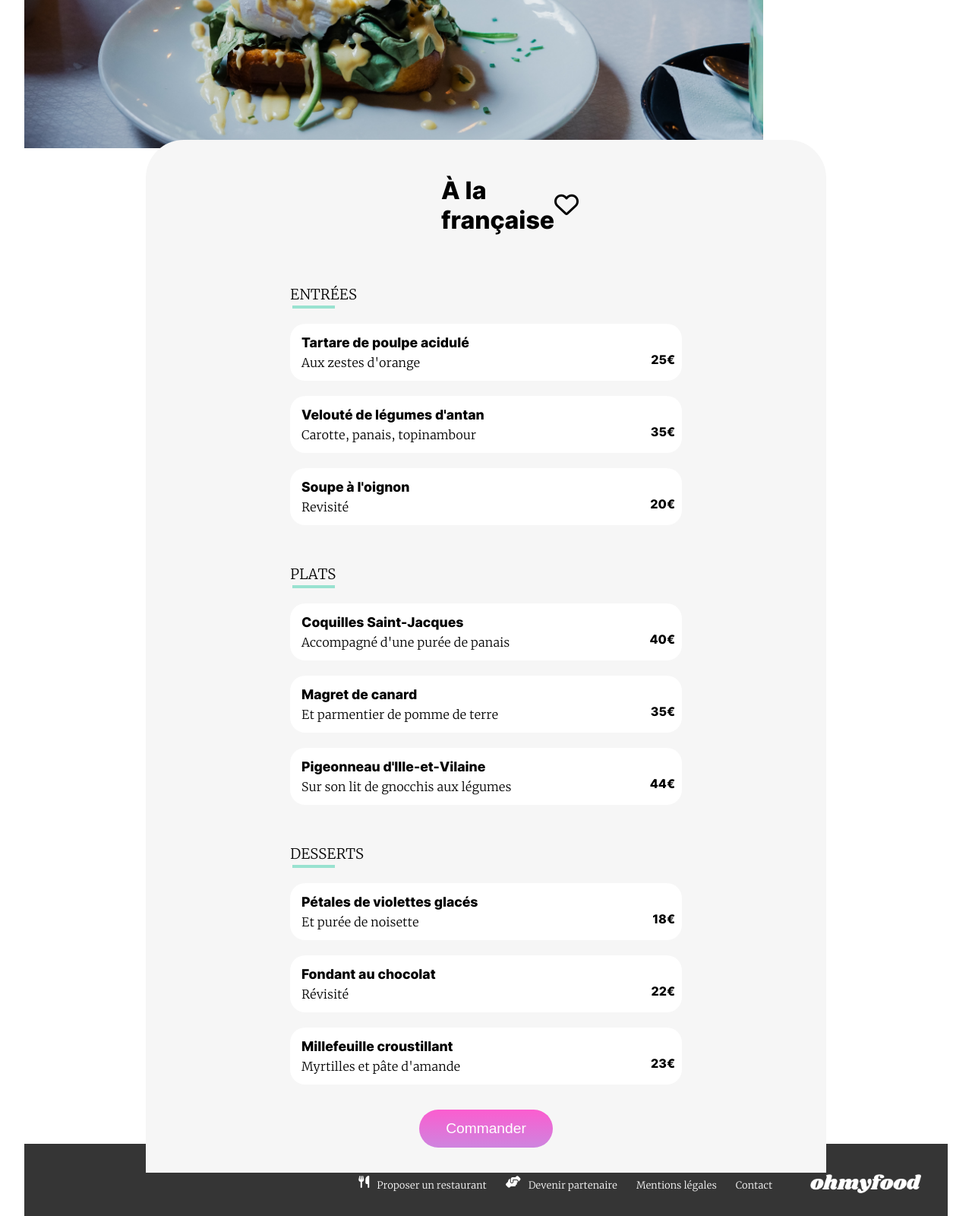
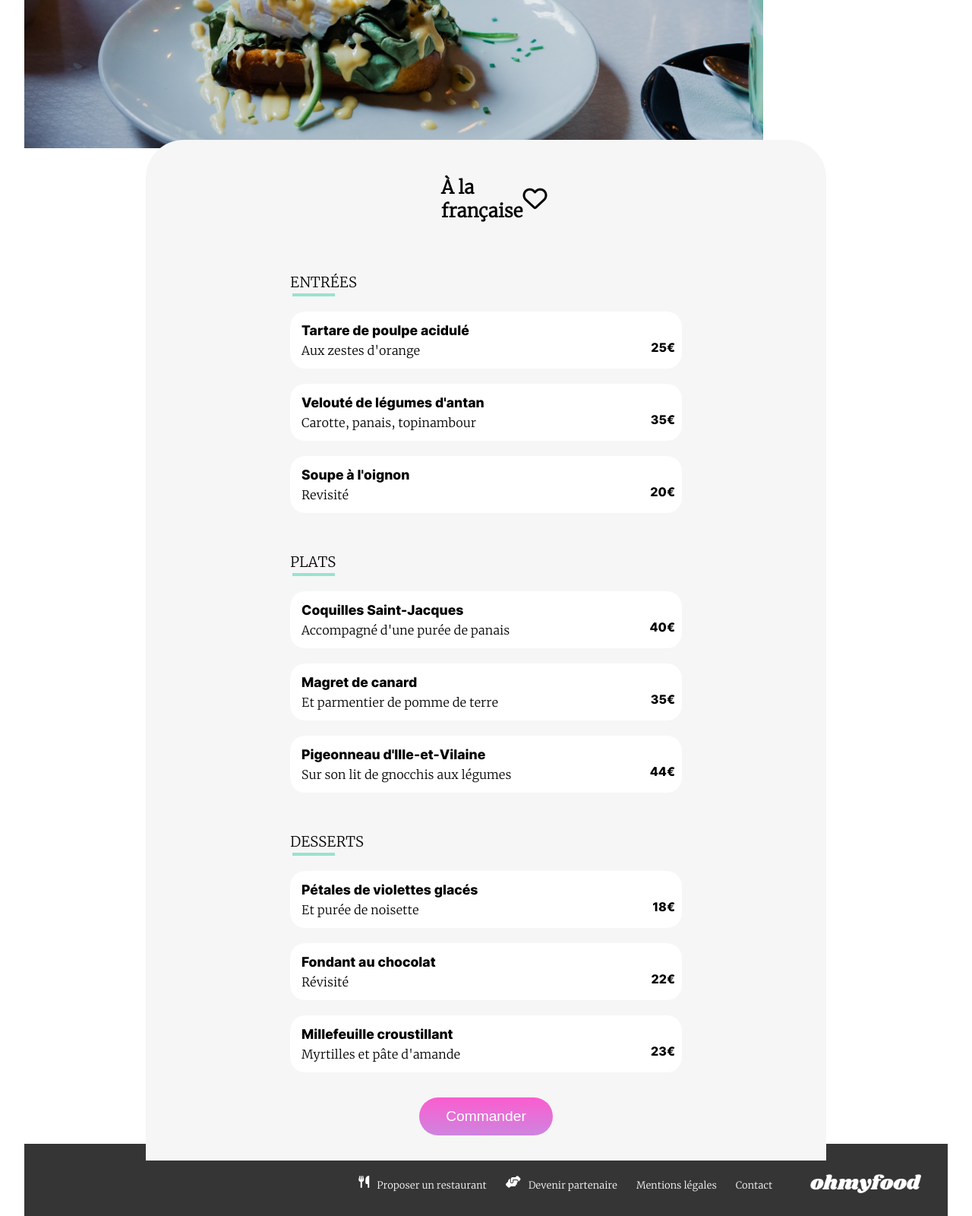
Before and after one commit to BangalyLeDeveloppeur/bangalyprojetohmyfood, a plain HTML site: page restaurant/la-française.html in a window 1280 px wide. Shown: the part 310-1910 px from the top of the page at 76% size. Drawn offline with Linux system fonts and the light colour scheme.

Commit message:
validation de la page  frnçaise par le validateur html

```diff
--- a/restaurant/la-française.html
+++ b/restaurant/la-française.html
@@ -21,11 +21,11 @@
 
     <main>
 
-             <img src="/assets/img/toa-heftiba-DQKerTsQwi0-unsplash.jpg" height="200vh" alt="image palette du goût">
+             <img src="/assets/img/toa-heftiba-DQKerTsQwi0-unsplash.jpg" alt="image palette du goût">
             <section class="menu-container">
                 <div class="titre-menu">
                     <!-- titre de palette -->
-                    <h1>À la française</h1>
+                    <h2>À la française</h2>
                     <div class="icone-coeur">
                         <i class="fa-regular fa-heart"></i>
                         <i class="fa-solid fa-heart" style="color: #c667db;"></i>
@@ -178,7 +178,7 @@
                         </div>
 
                         <div class="commande">
-                            <button class="btn"><p>Commander</p></button>
+                            <button class="btn">Commander</button>
                         </div>
                     </fieldset>
                 </form>
@@ -209,5 +209,3 @@
 
 </body>
 </html>
-</body>
-</html>
```
